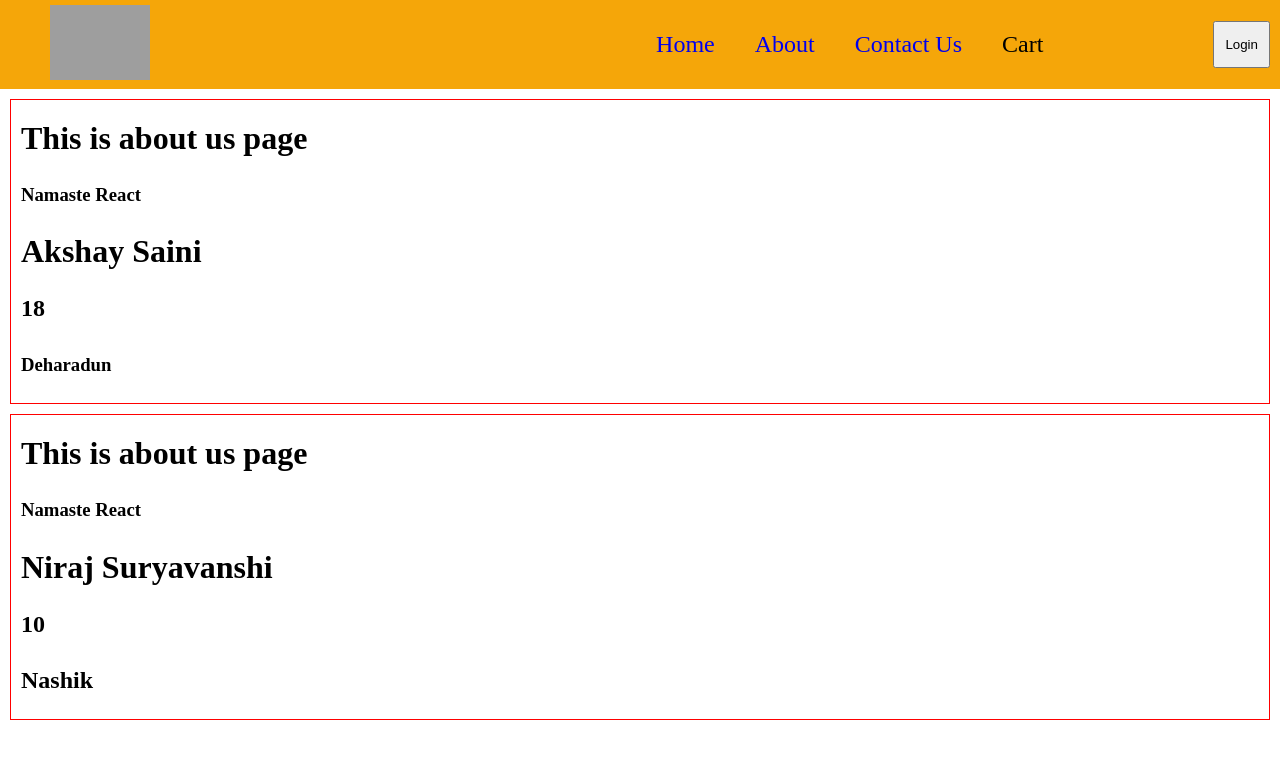
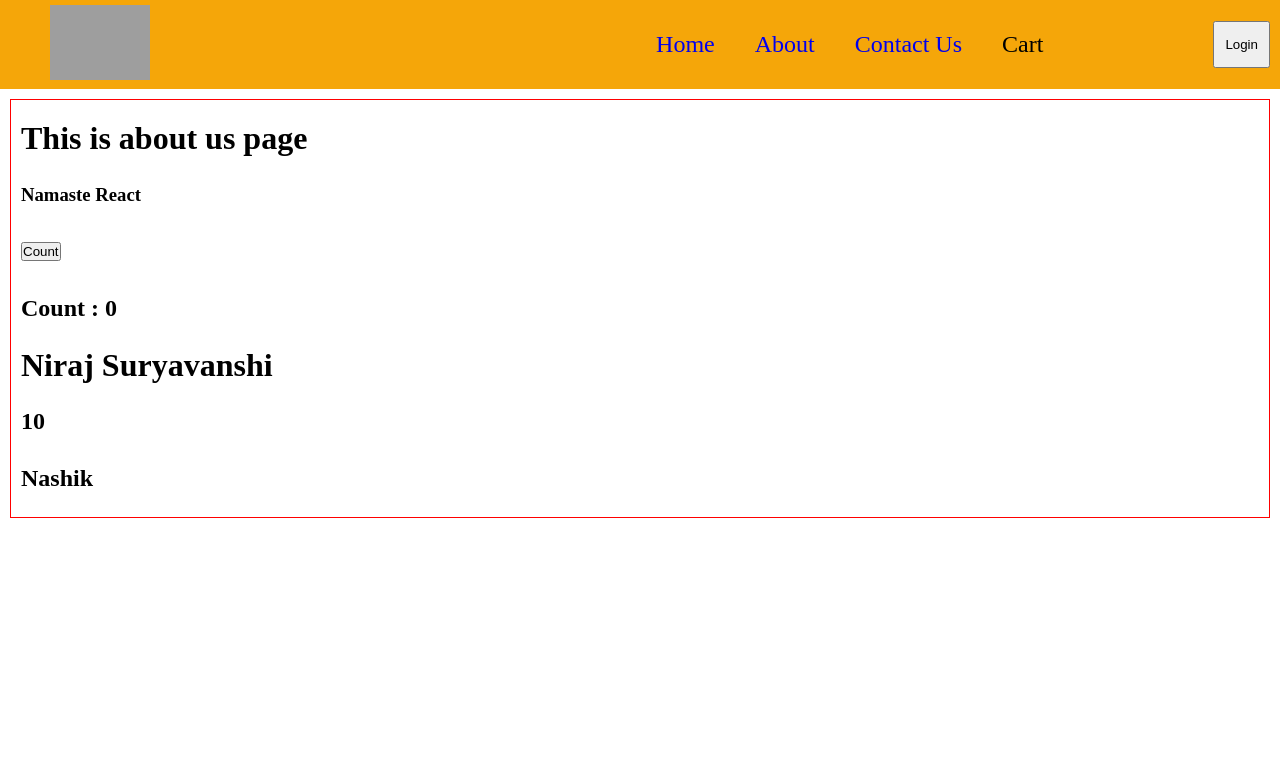
Before and after one commit to Niraj-Suryavanshi/namaste-react, a React (Vite) app: page /about in a window 1280 px wide. Shown: the top 758 px of the page. Built offline with nearby package versions, Linux system fonts and the light colour scheme; grey boxes are pictures that could not be loaded.

Commit message:
Ep.8 ComponentDidMount & React cycle

```diff
--- a/src/components/About.js
+++ b/src/components/About.js
@@ -1,21 +1,26 @@
 import User from "./User";
 import UserClass from "./UserClass";
+import React from "react";
 
-const About = (props) => {
-  return (
-    <div>
-      <div className="about">
-        <h1>This is about us page</h1>
-        <h3>Namaste React</h3>
-        <User name={"Akshay Saini"} address={"Deharadun"} id={18} />
-      </div>
+class About extends React.Component {
+  constructor(props) {
+    super(props);
+    console.log("Parent Constructor");
+  }
+
+  componentDidMount() {
+    console.log("ComponentDidMount called");
+  }
+  render() {
+    console.log("Parent rendered");
+    return (
       <div className="about">
         <h1>This is about us page</h1>
         <h3>Namaste React</h3>
         <UserClass name={"Niraj Suryavanshi"} address={"Nashik"} id={10} />
       </div>
-    </div>
-  );
-};
+    );
+  }
+}
 
 export default About;
--- a/src/components/User.js
+++ b/src/components/User.js
@@ -1,6 +1,18 @@
+import { useState } from "react";
+import { useEffect } from "react";
+
 const User = (props) => {
+  const [count, setCount] = useState(0);
+  const [count1] = useState(1);
+
+  useEffect(() => {
+    setCount(100);
+  }, []);
+
   return (
     <div>
+      <h2>Count:{count}</h2>
+      <h2>Count1:{count1}</h2>
       <h1>{props.name}</h1>
       <h2>{props.id}</h2>
       <h3>{props.address}</h3>
--- a/src/components/UserClass.js
+++ b/src/components/UserClass.js
@@ -2,11 +2,32 @@ import React from "react";
 class UserClass extends React.Component {
   constructor(props) {
     super(props);
+
+    this.state = {
+      count: 0,
+      count1: 1,
+    };
+    console.log("Child Constructor");
+  }
+
+  componentDidMount() {
+    console.log("ComponentDidMount called");
   }
   render() {
+    console.log("Child redner");
+
     const { name, id } = this.props;
+    const { count } = this.state;
     return (
       <div>
+        <button
+          onClick={() => {
+            this.setState({ count: this.state.count + 1 });
+          }}
+        >
+          Count
+        </button>
+        <h2>Count : {count}</h2>
         <h1>{name}</h1>
         <h2>{id}</h2>
         <h2>{this.props.address}</h2>
```
